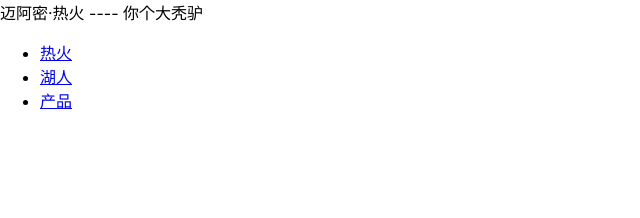
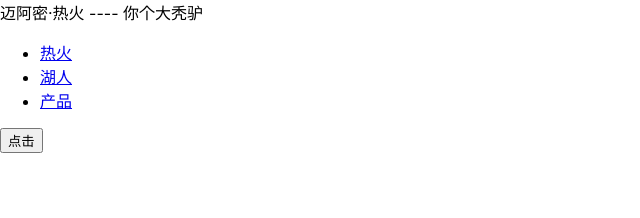
Before and after one commit to bald-donkey/react-ts-frame, a React (Create React App) app: page /heat in a window 1280 px wide. Shown: the top 218 px of the page, without its empty margins (0-640 px from the left). Built offline with nearby package versions, Linux system fonts and the light colour scheme.

Commit message:
fix:测试api

```diff
--- a/src/api/index.js
+++ b/src/api/index.js
@@ -3,6 +3,14 @@
 // export const getProduct = () => fetch('/api/data/index.json').then(body => body.json())
 
 export const getProduct = () => axios({
-  url: '/data/index.json',
-  method: 'get'
+    url: '/api/data/index.json',
+    method: 'get'
 })
+
+export const getLawPush = () => axios({
+    url: '/auth/api/android/law_push/init',
+    method: 'post',
+    data: {
+        json: { "robot_id": "4ae6c1df65f25f0ec71f2684859e78f5" }
+    }
+})
--- a/src/pages/Heat/index.tsx
+++ b/src/pages/Heat/index.tsx
@@ -1,5 +1,6 @@
 import { Fragment } from "react";
 import { Link } from 'react-router-dom'
+import { getLawPush } from '../../api'
 
 export default function Heat(props: any) {
     return (
@@ -17,6 +18,14 @@
                         <Link to="/product">产品</Link>
                     </li>
                 </ul>
+                <button
+                    onClick={() => {
+                        getLawPush().then(res => {
+                            console.log(res);
+
+                        })
+                    }}
+                >点击</button>
             </div>
         </Fragment>
     )
--- a/src/service/config.js
+++ b/src/service/config.js
@@ -1,7 +1,7 @@
-const devBaseURL = '/api';
-const proBaseURL = '/api';
+const devBaseURL = '';
+const proBaseURL = '';
 
 export const BASE_URL = process.env.NODE_ENV === 'development' ? devBaseURL : proBaseURL;
 // console.log("---+++", process.env.NODE_ENV);
 
-export const TIMEOUT = 2000; // 配置请求时长
+export const TIMEOUT = 10000; // 配置请求时长
--- a/src/setupProxy.js
+++ b/src/setupProxy.js
@@ -13,7 +13,7 @@
     app.use(
         createProxyMiddleware(
             '/auth', {
-      target: 'http://127.0.0.1:4002/', // 另一个目标服务器
+            target: 'http://ng.aegis-info.com:8500/', // 另一个目标服务器
             changeOrigin: true,
             pathRewrite: {
                 "^/auth": "/"
```
Lines whose indentation alone changed are shown as unchanged.
